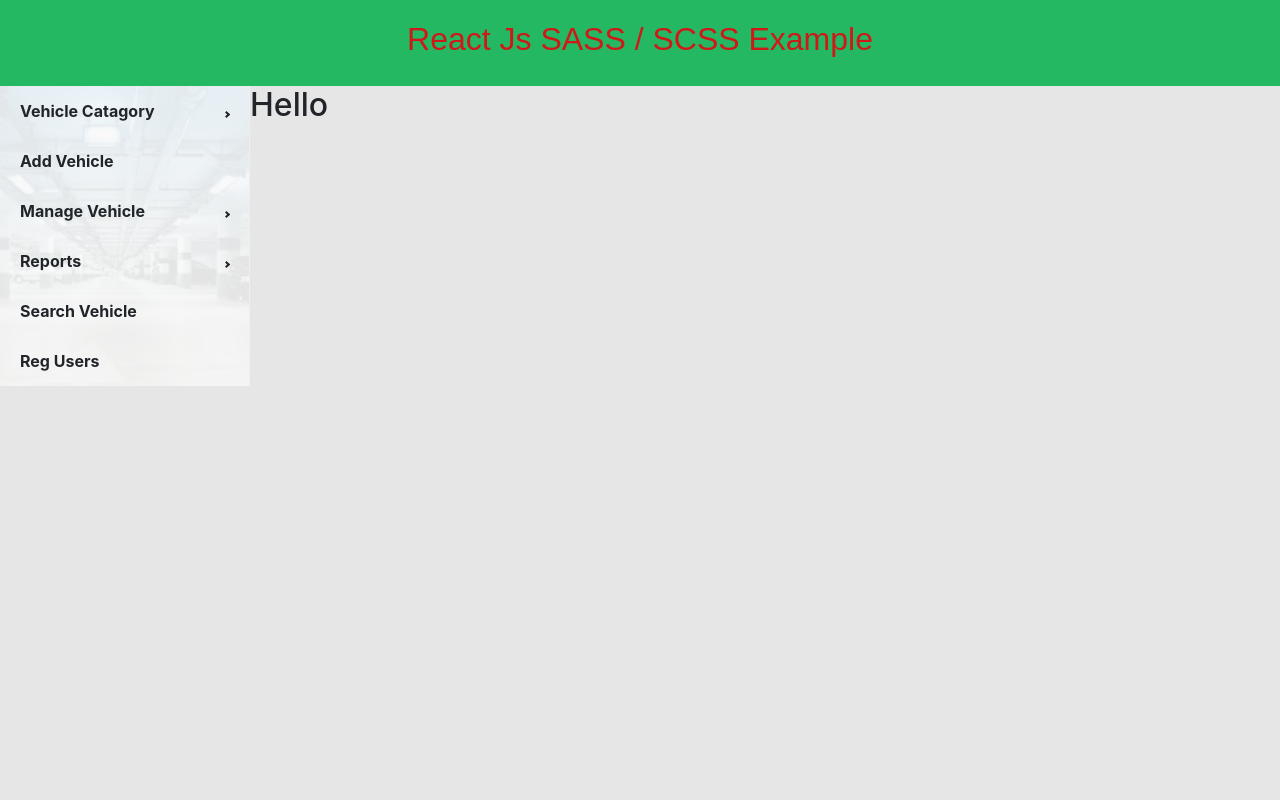
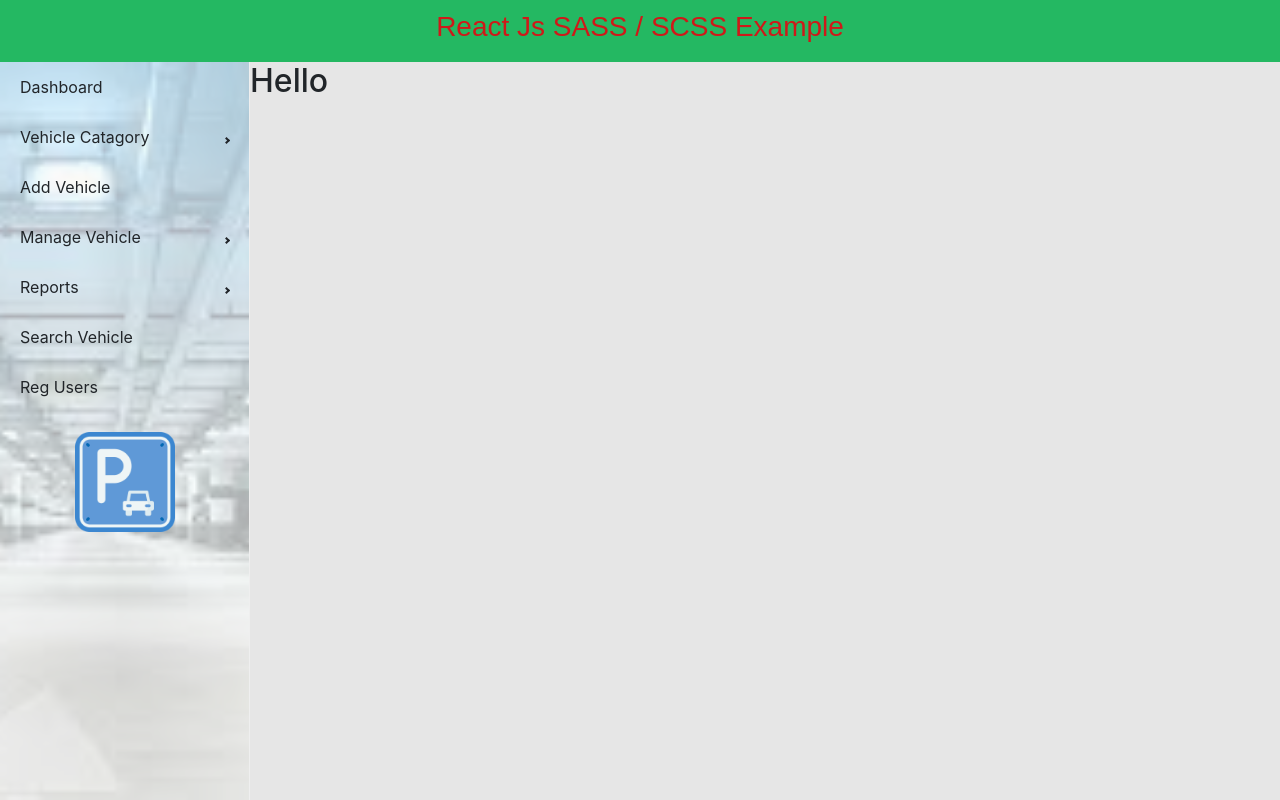
Before and after one commit to yasinabdmahmood/Vehicle-parking-managment-system, a React (Create React App) app: page / in a window 1280 px wide. Built offline with nearby package versions, Linux system fonts and the light colour scheme.

Commit message:
Add and image to side bar

```diff
--- a/src/components/home/Home.js
+++ b/src/components/home/Home.js
@@ -1,35 +1,22 @@
 import React from 'react'
 import styles from './home.module.scss'
 import parking from '../../assets/images/parking.png'
+import logo from '../../assets/images/parking-area.png'
 import { Sidebar, Menu, MenuItem, SubMenu } from 'react-pro-sidebar'
 function Home() {
-  const st1 = {
-    fontSize: '1rem',
-    fontWeight: 'bold',
-    backgroundRepeat: 'repeat',
-     position: 'relative',
-  '&::before': {
-    content: '"Some text before"',
-    position: 'absolute',
-    left: 0,
-    top: 0
-  },
-  };
-  const st2 ={
-    background: 'inherit'
-    }
   return (
-    <>
+    <div className={styles["container"]}>
       <div className={styles["scssClass"]}>
-      <h2>React Js SASS / SCSS Example</h2>
+        <h3>React Js SASS / SCSS Example</h3>
       </div>
 
-    <div style={{
+      <div className={styles.body} style={{
         display: 'flex',
         alignItems: 'stretch',
       }}>
-      <Sidebar breakPoint='sm' image={parking} rootStyles={st1} >
-        <Menu rootStyles={st2}>
+        <Sidebar breakPoint='sm' image={parking} >
+          <Menu>
+            <MenuItem>Dashboard</MenuItem>
             <SubMenu label="Vehicle Catagory">
               <MenuItem>Add Category</MenuItem>
               <MenuItem>Manage Category</MenuItem>
@@ -45,14 +32,16 @@ function Home() {
             <MenuItem> Search Vehicle </MenuItem>
             <MenuItem> Reg Users </MenuItem>
           </Menu>
+          <div className={styles['logo-container']}>
+            <img src={logo}/>
+          </div>
         </Sidebar>
         <div style={{flexGrow: '1'}}>
         <h2>Hello</h2>
         </div>
+      </div>
 
     </div>
-
-    </>
 
   )
 }
--- a/src/components/home/home.module.scss
+++ b/src/components/home/home.module.scss
@@ -1,9 +1,30 @@
-.scssClass {
+.container {
+  display: flex;
+  flex-direction: column;
+  height: 100vh;
+
+  .scssClass {
     background-color: rgb(36, 184, 98);
     text-align: center;
-    padding: 20px 0;
-    h2 {
+    padding: 10px 0;
+    h3 {
       color: rgb(207, 25, 25);
       font-family: sans-serif;
     }
   }
+  .body {
+    display: flex;
+    flex-grow: 1;
+  }
+}
+
+.logo-container {
+  display: flex;
+  justify-content: center;
+  align-items: center;
+  flex-grow: 1;
+  padding-top: 20px;
+  img {
+    width: 100px;
+  }
+}
```
Also changed, not shown: src/assets/images/parking-area.png (added). Lines whose indentation alone changed are shown as unchanged.
